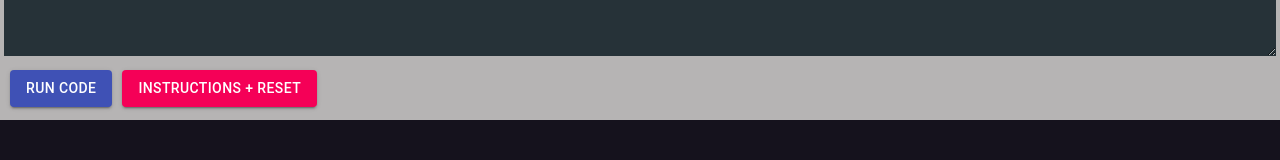
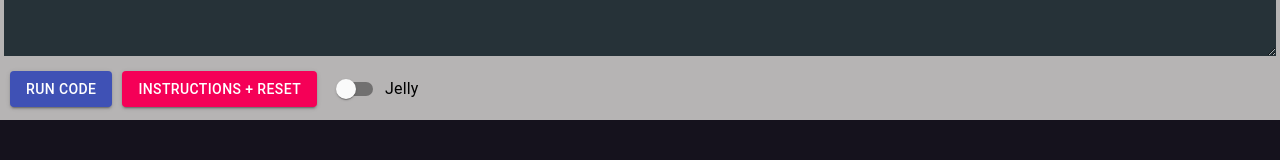
Before and after one commit to ProjectsByJackHe/recursion-visualizer, a React (Create React App) app in the folder react-frontend/: page / in a window 1280 px wide. Shown: the part 248-408 px from the top of the page. Built offline with nearby package versions, Linux system fonts and the light colour scheme.

Commit message:
made recursion beautiful

```diff
--- a/react-frontend/src/App.tsx
+++ b/react-frontend/src/App.tsx
@@ -9,7 +9,7 @@ function App() {
   const [renderSpeed, setRenderSpeed] = useState(500)
   const [isRunning, setIsRunning] = useState(false)
   const [isLoading, setIsLoading] = useState(false)
-  const [notJelly, setJelly] = useState(false)
+  const [jelly, setJelly] = useState(false)
 
   return (
     <Fragment>
@@ -20,6 +20,8 @@ function App() {
         setIsRunning={setIsRunning}
         setIsLoading={setIsLoading}
         isRunning={isRunning}
+        setJelly={setJelly}
+        jelly={jelly}
       />
       <Visualizer
         name={funcName}
@@ -27,7 +29,7 @@ function App() {
         renderSpeed={renderSpeed}
         setIsRunning={setIsRunning}
         isLoading={isLoading}
-        notJelly={notJelly}
+        jelly={jelly}
       />
     </Fragment>
   );
--- a/react-frontend/src/components/controls.tsx
+++ b/react-frontend/src/components/controls.tsx
@@ -1,9 +1,15 @@
  /* eslint-disable */
 import React from "react";
 import { Button } from "@material-ui/core";
+import Switch from '@material-ui/core/Switch';
+import FormControlLabel from '@material-ui/core/FormControlLabel';
 import "./controls.css";
 
 const Controls = (props: any) => {
+
+  const handleChange = () => {
+    props.setJelly(!props.jelly)
+  }
 
   return (
       <div className="ControlPanel">
@@ -27,6 +33,17 @@ const Controls = (props: any) => {
           {" "}
           Instructions + Reset{" "}
         </Button>
+
+
+         <FormControlLabel
+          style={{marginLeft: "10px", marginTop: "10px"}}
+          control={<Switch
+            checked={props.jelly}
+            onChange={handleChange}
+            color="primary"
+          />}
+          label="Jelly"
+        />
       </div>
   );
 };
--- a/react-frontend/src/components/userinput.tsx
+++ b/react-frontend/src/components/userinput.tsx
@@ -89,6 +89,8 @@ const UserInput = (props: any) => {
         isRunning={props.isRunning}
         reset={props.reset}
         setArrOfCalls={props.setArrOfCalls}
+        jelly={props.jelly}
+        setJelly={props.setJelly}
       />
     </Fragment>
   );
--- a/react-frontend/src/components/visualizer.js
+++ b/react-frontend/src/components/visualizer.js
@@ -64,7 +64,6 @@ const Visualizer = (props) => {
        return () => clearInterval(interval);
        // eslint-disable-next-line
    }, [callTrace, funcName, ANIMATION_SPEED]);
-
     const myConfig = {
         nodeHighlightBehavior: true,
         node: {
@@ -86,7 +85,7 @@ const Visualizer = (props) => {
         directed: true,
         width: window.innerWidth * 2,
         height: window.innerHeight,
-        staticGraph: !props.notJelly
+        staticGraph: !props.jelly
     };
     // include methods to manipulate the nodes
     const onClickNode = (nodeId) => {
--- a/react-frontend/src/util/graph-util.js
+++ b/react-frontend/src/util/graph-util.js
@@ -12,6 +12,8 @@ export function parseNodesFromCalls(calls, funcName) {
      *
      */
     let spaces = {}
+    let heights = {}
+
     for (let call of calls) {
         spaces[call[0]] = ""
     }
@@ -29,13 +31,22 @@ export function parseNodesFromCalls(calls, funcName) {
         callerToAdd = funcName + callerToAdd.substring(0, callerToAdd.length - 1)
         const paramToAdd = funcName + "(" + param.substring(1, param.length - 1) + ")" + spaces[param]
         spaces[param] += " "
+        /**
+         * Nodes with the same caller should have the same height.
+         */
+        let heightToAdd = i * 100
+        if (callerToAdd in heights) {
+            heightToAdd = heights[callerToAdd]
+        } else {
+            heights[callerToAdd] = heightToAdd
+        }
         nodes.push({
             id: paramToAdd,
             caller: callerToAdd,
             result: result,
             label: paramToAdd,
             x: i * 100,
-            y: i * 100,
+            y: heightToAdd,
             size: 500,
             color: "red"
         })
--- a/react-frontend/src/util/utility-functions.js
+++ b/react-frontend/src/util/utility-functions.js
@@ -43,6 +43,7 @@ const reverseString = (str) => {
     }
     return ans
 }
+
 // getFuncCall helper
 const findCall = (s, code, functionName) => {
     const lookFor = functionName
@@ -56,6 +57,7 @@ const findCall = (s, code, functionName) => {
     let check1 = s - lookFor.length - 1 >= 0 && code[s - lookFor.length - 1] === "f"
     let check2 = s - lookFor.length - 2 >= 0 && code[s - lookFor.length - 2] === "e"
     let check3 = s - lookFor.length - 3 >= 0 && code[s - lookFor.length - 3] === "d"
+
     if (check1 && check2 && check3) {
         return false
     }
@@ -83,9 +85,9 @@ export function getFuncCall(code, functionName) {
     // if no ")" was found, then return -1.
     // once entire function call is collected, store i, and store i + functionCall.length
     // return ['call', [i, i + functionCall.length]]
-
+    const lookFor = reverseString(functionName)
     for (let i = code.length - 1; i >= 0; i--) {
-        let call = findCall(i, code, reverseString(functionName))
+        let call = findCall(i, code, lookFor)
         if (call) {
             return [call, [i - functionName.length, i + (call.length - functionName.length)]]
         }
```
